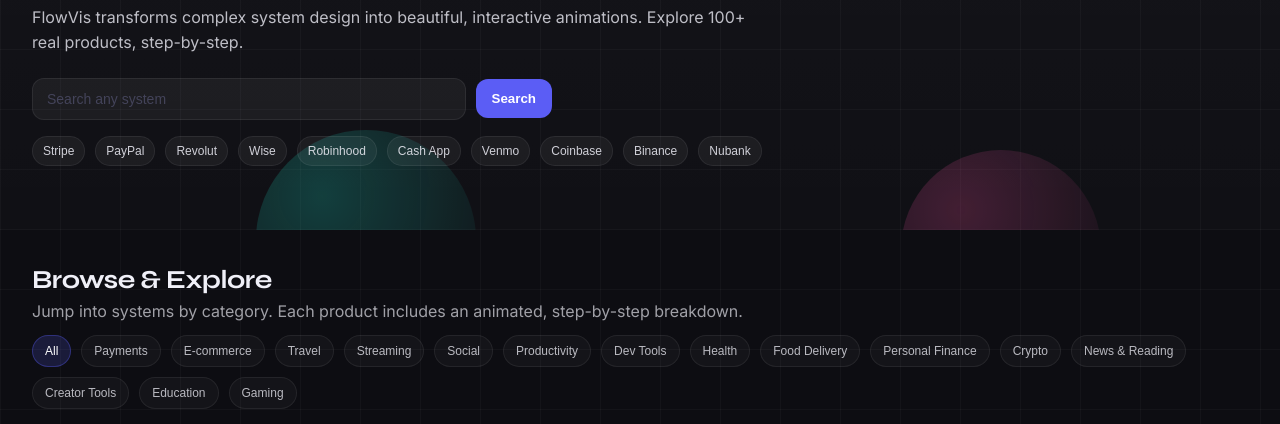
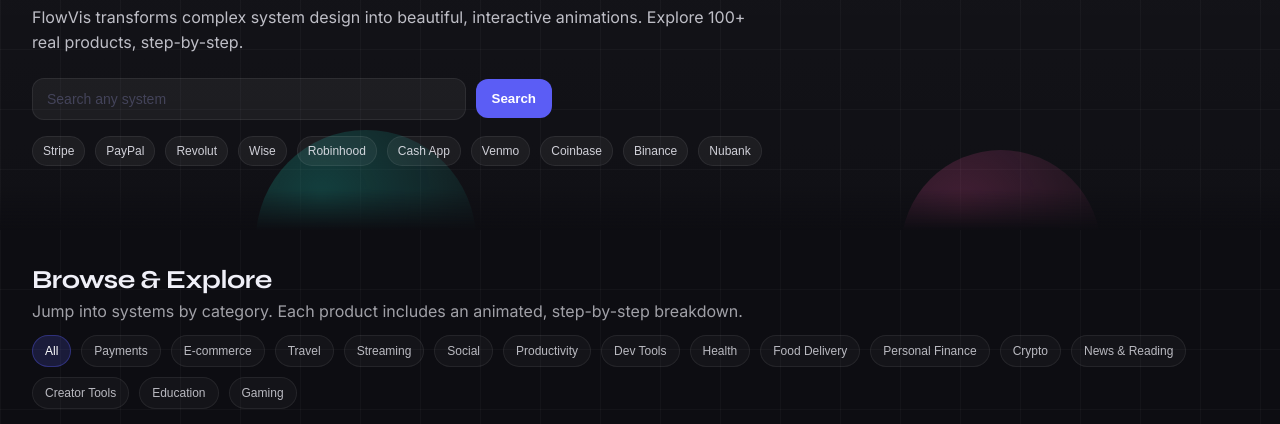
Before and after one commit to 004mayank/FlowVis, a website with bundled scripts: page index.html in a window 1280 px wide. Shown: the part 371-795 px from the top of the page. Built offline with nearby package versions, Linux system fonts and the light colour scheme.

Commit message:
Fade hero bottom edge to avoid hard break

```diff
--- a/src/styles/main.css
+++ b/src/styles/main.css
@@ -33,6 +33,9 @@ body{scrollbar-width:none;}
 .hero-inner{max-width:1280px;margin:0 auto;padding:0 32px;}
 @media (max-width: 640px){.hero-inner{padding:0 12px;}}
 .hero-bg{position:absolute;inset:0;pointer-events:none;}
+.hero::after{content:'';position:absolute;left:0;right:0;bottom:-1px;height:42px;pointer-events:none;
+  background:linear-gradient(to bottom, rgba(13,13,18,0) 0%, rgba(13,13,18,1) 100%);
+  z-index:1;}
 .hero-inner{position:relative;z-index:2;}
 .hero h1{font-family:'Syne',sans-serif;font-weight:800;letter-spacing:-0.03em;line-height:0.98;
   font-size:72px;}
```
